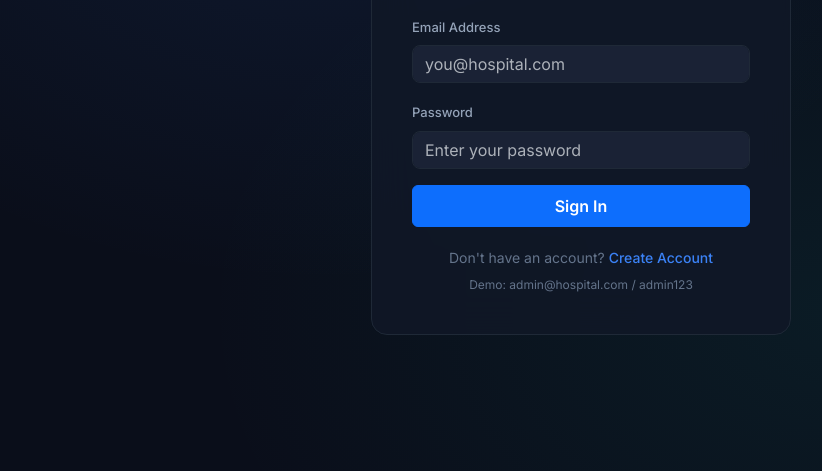
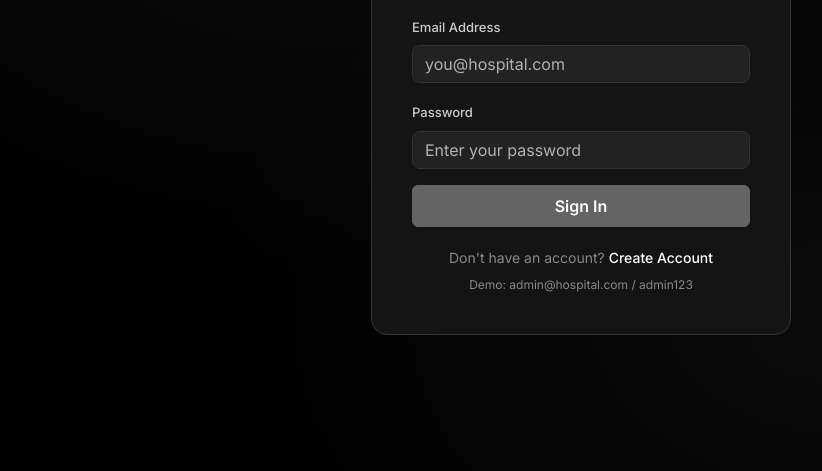
Before and after one commit to Kandagatlaanoop/Hospital-Management-System, a website: page public/index.html in a window 1280 px wide. Shown: the part 329-800 px from the top of the page, without its empty margins (59-881 px from the left). Drawn offline with nearby package versions, Linux system fonts and the light colour scheme.

Commit message:
Update theme to pure black and white (grayscale)

```diff
--- a/public/styles.css
+++ b/public/styles.css
@@ -3,17 +3,21 @@
    ============================================ */
 
 :root {
-    --lc-bg: #0a0e1a;
-    --lc-surface: #111827;
-    --lc-surface2: #1a2235;
-    --lc-border: #1f2937;
-    --lc-accent: #3b82f6;
-    --lc-accent-hover: #2563eb;
-    --lc-teal: #14b8a6;
-    --lc-text: #f1f5f9;
-    --lc-text-secondary: #94a3b8;
-    --lc-text-muted: #64748b;
+    --lc-bg: #000000;
+    --lc-surface: #111111;
+    --lc-surface2: #222222;
+    --lc-border: #333333;
+    --lc-accent: #ffffff;
+    --lc-accent-hover: #cccccc;
+    --lc-teal: #999999;
+    --lc-text: #ffffff;
+    --lc-text-secondary: #cccccc;
+    --lc-text-muted: #888888;
     --lc-sidebar-width: 240px;
+}
+
+html {
+    filter: grayscale(100%);
 }
 
 * { font-family: 'Inter', sans-serif; }
```
